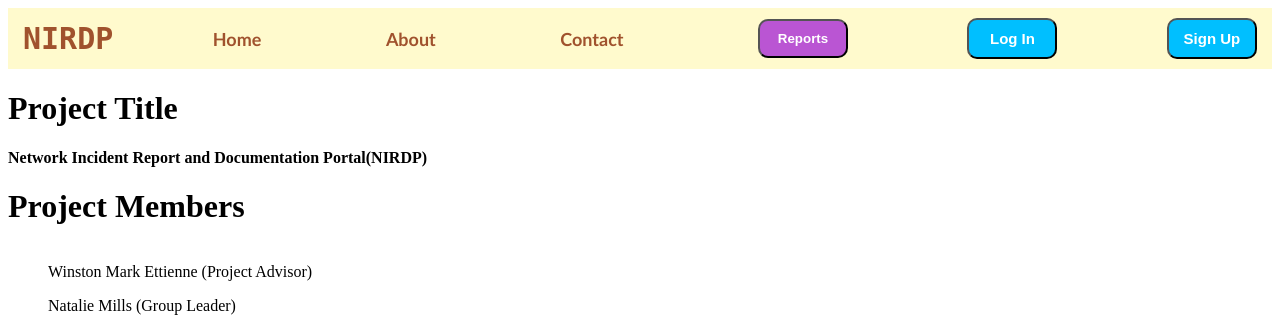
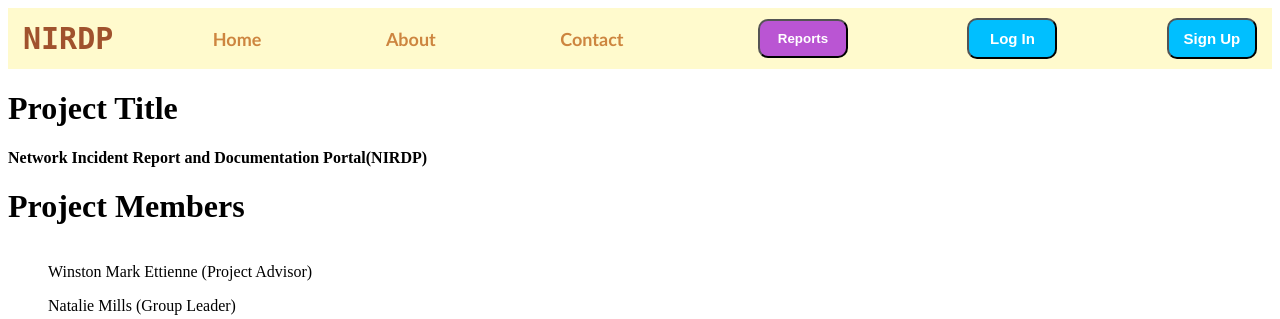
Before and after one commit to Natotox/NIRDP, a PHP site: page /about.html in a window 1280 px wide. Shown: the top 319 px of the page. Run offline with PHP 8.4, Linux system fonts and the light colour scheme.

Commit message:
Update navbar.css

```diff
--- a/navbar.css
+++ b/navbar.css
@@ -72,7 +72,7 @@ li{
 }
 
 li a{
-	color: sienna;
+	color: peru;
 	font-size: 18px;
 	font-weight: bold;
 	margin-right: 25px;
```
